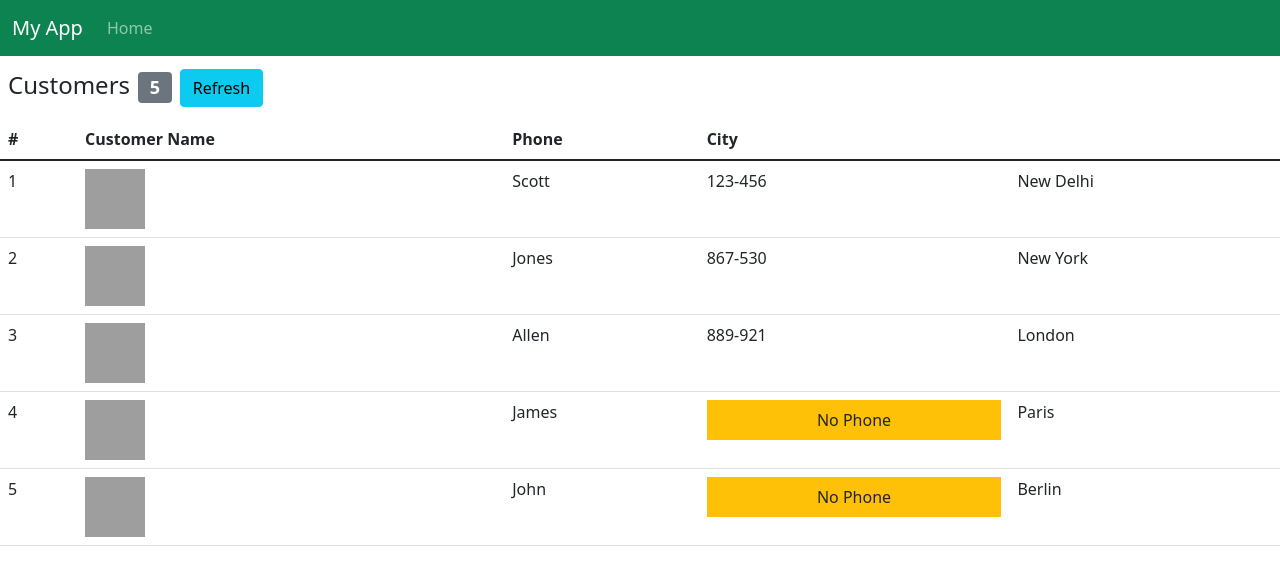
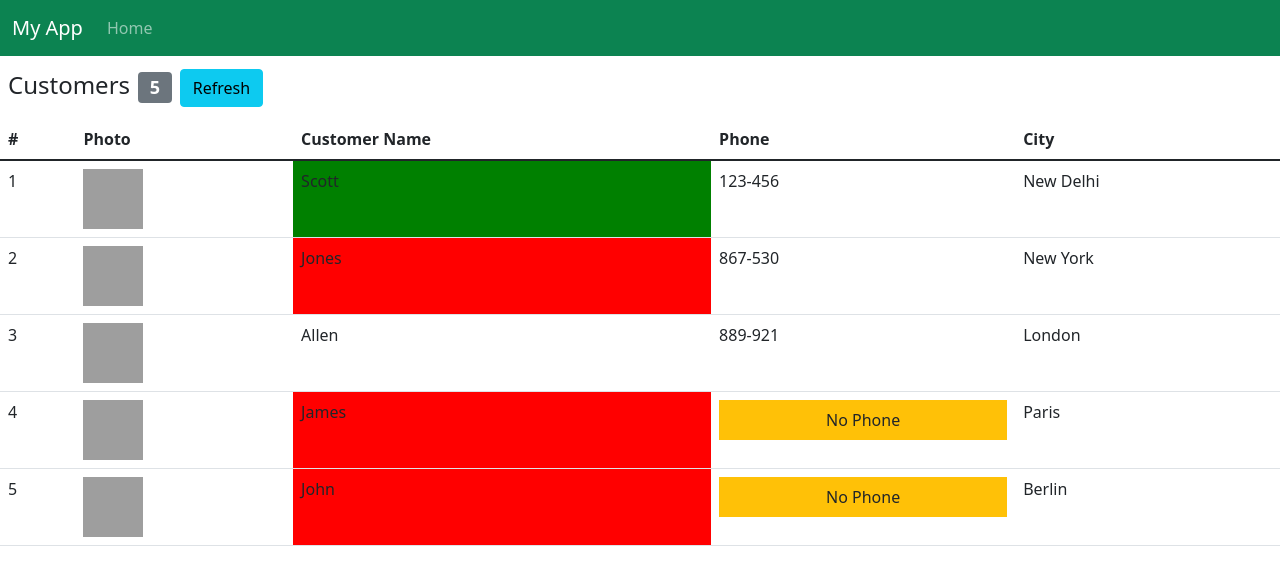
Before and after one commit to Joseph-Scott/my-first-fin-app, a React (Create React App) app: page / in a window 1280 px wide. Shown: the top 584 px of the page. Built offline with nearby package versions, Linux system fonts and the light colour scheme; grey boxes are pictures that could not be loaded.

Commit message:
Render CSS styles

```diff
--- a/src/MainContent.jsx
+++ b/src/MainContent.jsx
@@ -43,6 +43,12 @@ export default class MainContent extends Component {
     ],
   };
 
+  customerNameStyle = (custName) => {
+    if (custName.startsWith("S")) return { backgroundColor: "green" };
+    else if (custName.startsWith("J")) return { backgroundColor: "red" };
+    else return {};
+  };
+
   render() {
     return (
       <div>
@@ -62,6 +68,7 @@ export default class MainContent extends Component {
           <thead>
             <tr>
               <th>#</th>
+              <th>Photo</th>
               <th>Customer Name</th>
               <th>Phone</th>
               <th>City</th>
@@ -97,7 +104,7 @@ export default class MainContent extends Component {
           <td>
             <img src={cust.photo} alt="Customer" />
           </td>
-          <td>{cust.name}</td>
+          <td style={this.customerNameStyle(cust.name)}>{cust.name}</td>
           <td>{this.getPhoneToRender(cust.phone)}</td>
           <td>{cust.address.city}</td>
         </tr>
```
